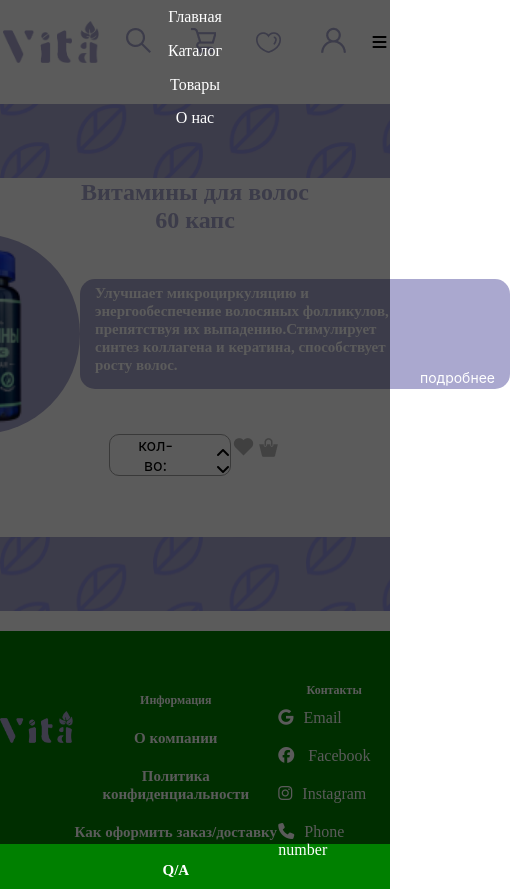
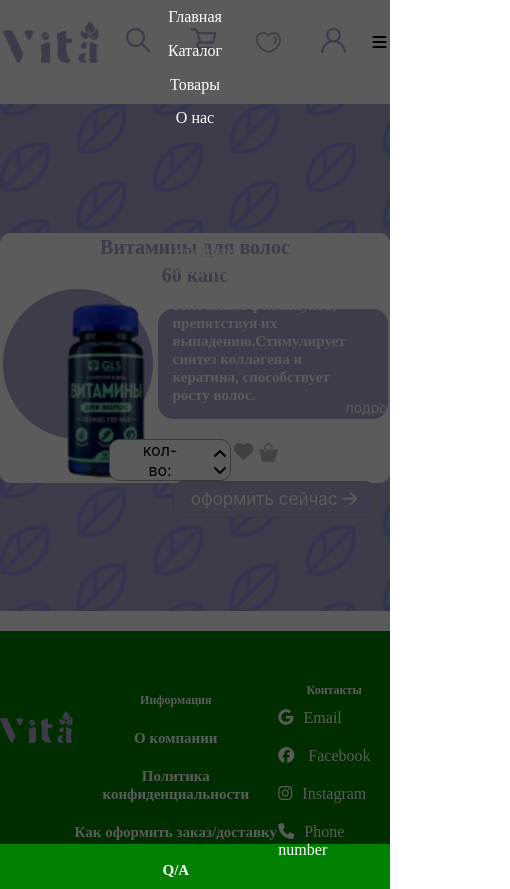
Before and after one commit to Askelat1/vita, a React (Vite) app: page /tovar_2 in a window 390 px wide. Shown: the whole page, 510 px wide, since content can reach past the window. Built offline with nearby package versions, Linux system fonts and the light colour scheme; no server answers.

Commit message:
Add files via upload

```diff
--- a/src/pages/Tovar_2.jsx
+++ b/src/pages/Tovar_2.jsx
@@ -33,8 +33,16 @@ function Tovar_2 (props) {
                             <img className={module.icon_like} src={like}></img>
                             <img className={module.icon_shop} src={shop}></img>
                         </div>
+
                     </div>
+                    <div className={module.form}>
+                        <div className={module.karta2}>
+                            <button className={module.karta}>оформить сейчас <i class="fa-solid fa-arrow-right"></i></button>
+                        </div>
+                </div>
+
             </div>
+
             {/* <div className={module.text}>
             <img className={module.vita} src={vita} />
             <div className={module.block}>
--- a/src/pages/Tovar_2.module.css
+++ b/src/pages/Tovar_2.module.css
@@ -81,17 +81,15 @@
     transition: 0.5s ease;
 }
 .up{
+    cursor: pointer;
     display: flex;
     flex-direction: column;
-    padding-left:15px ;
-    padding-top: 10px;
+    padding: 6px 3px;
 }
 
 .kol{
     display: flex;
     justify-content: center;
-    margin-bottom: 16vh;
-
 }
 .kol_box {
     display: flex;
@@ -99,7 +97,9 @@
     height: 40px;
     background: #FFFFFF;
     border: 1px solid #9F9F9F;
-    border-radius: 10px;}
+    border-radius: 10px;
+}
+
 .kol_box h3{
     font-family: 'Inter';
     font-style: normal;
@@ -110,7 +110,35 @@
     display: flex;
     justify-content: center ;
     align-items: center;
-    padding: 10px 20px;
+    padding: 10px 25px;
+}
+
+.form {
+    display: flex;
+    justify-content: end;
+    margin: 0 15px;
+}
+
+.karta2{
+    display: flex;
+    justify-content: end;
+}
+.karta{
+    cursor: pointer;
+    font-family: 'Inter';
+    font-style: normal;
+    font-weight: 400;
+    font-size: 17px;
+    /* line-height: 18px; */
+
+    color: #FFFFFF;
+    width: 202px;
+    height: 37px;
+    /* left: 791px; */
+    /* top: 606px; */
+    background: #AAA8CF;
+    border: 1px solid #9F9F9F;
+    border-radius: 10px;
 }
 /*
 .icon {
@@ -227,3 +255,24 @@ line-height: 20px;
 
 color: #FFFFFF;
 } */
+
+@media (max-width:720px) {
+    .block {
+        width: 600px;
+        height: 250px;
+    }
+
+    .main_text {
+        font-size: 20px;
+    }
+
+    .cont_1 {
+        width: 150px;
+        height: 150px;
+    }
+
+    .cont_2 {
+        width: 200px;
+        height: 100px;
+    }
+}
```
